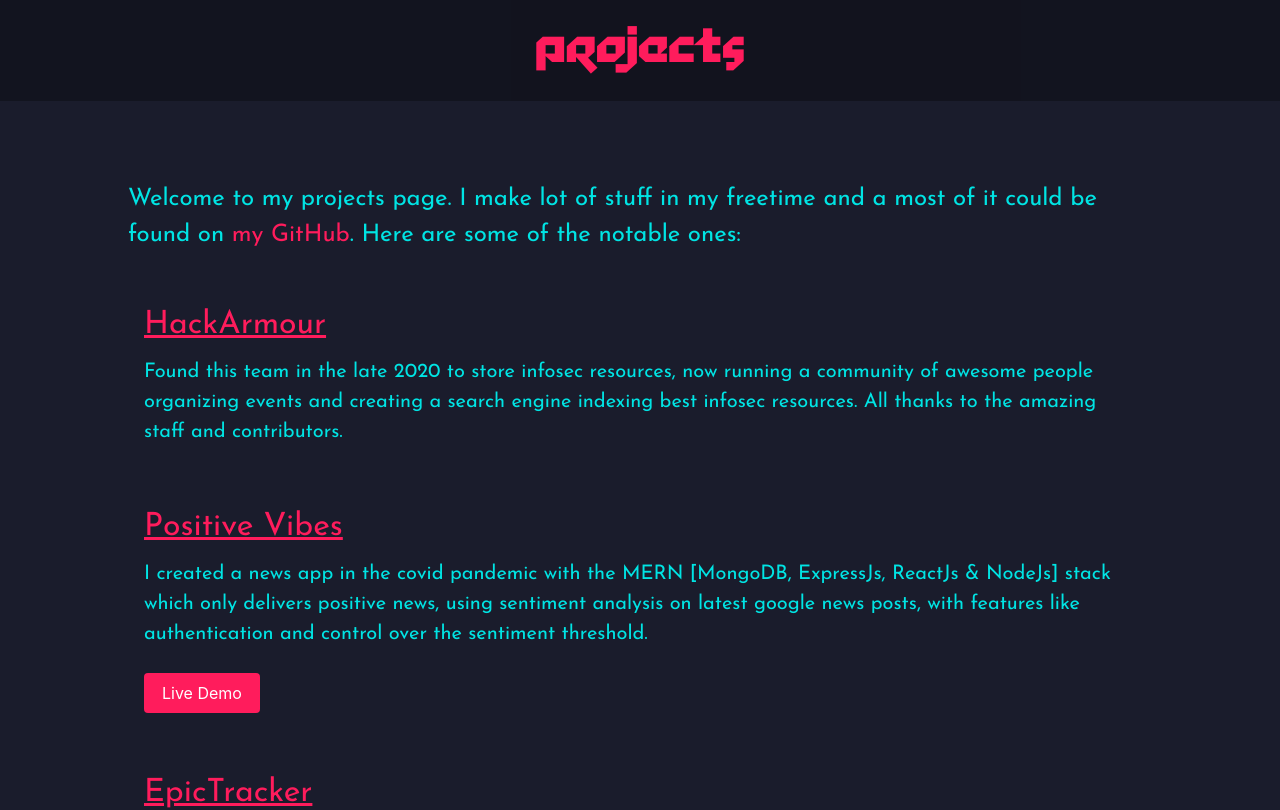
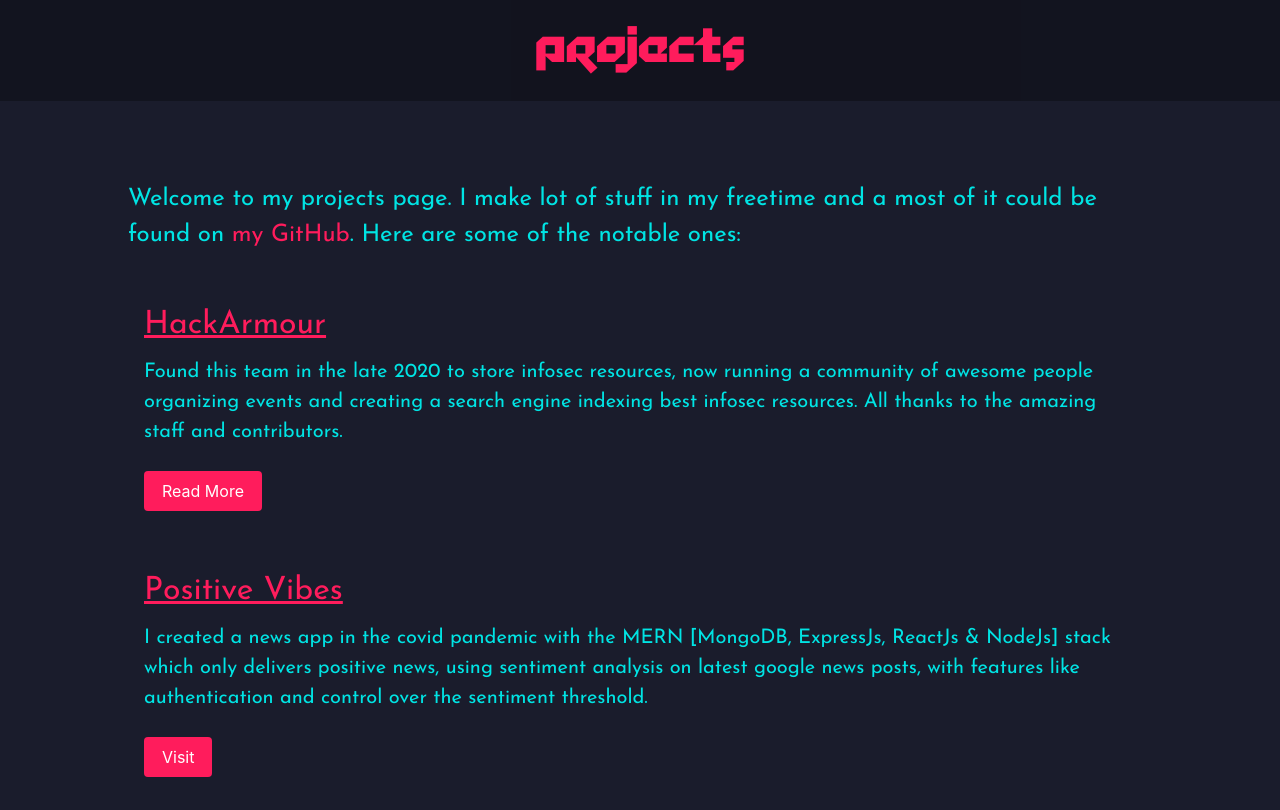
Before and after one commit to ujjwal-kr/mywebsite, a React (Create React App) app: page /projects in a window 1280 px wide. Shown: the top 810 px of the page. Built offline with nearby package versions, Linux system fonts and the light colour scheme.

Commit message:
updated ptoject data structure to contain different link texts

```diff
--- a/src/data.ts
+++ b/src/data.ts
@@ -2,37 +2,43 @@ export interface IProject {
     title: string
     body: string
     source?: string
-    live?: string
+    live: Live
+}
+
+interface Live {
+    text: string
+    url: string
 }
 
 export const projectData: IProject[] = [
     {
         title: 'HackArmour',
         source: 'https://github.com/hackarmour',
-        body: 'Found this team in the late 2020 to store infosec resources, now running a community of awesome people organizing events and creating a search engine indexing best infosec resources. All thanks to the amazing staff and contributors.'
+        body: 'Found this team in the late 2020 to store infosec resources, now running a community of awesome people organizing events and creating a search engine indexing best infosec resources. All thanks to the amazing staff and contributors.',
+        live: {text: 'Read More', url: 'https://hackarmour.tech'}
     },
     {
         title: 'Positive Vibes',
         source: 'https://github.com/ujjwal-kr/positive-vibes',
         body: 'I created a news app in the covid pandemic with the MERN [MongoDB, ExpressJs, ReactJs & NodeJs] stack which only delivers positive news, using sentiment analysis on latest google news posts, with features like authentication and control over the sentiment threshold.',
-        live: 'https://positivevibes.vercel.app'
+        live: {text: 'Visit', url: "https://positivevibes.vercel.app"}
     },
     {
         title: 'EpicTracker',
         source: 'https://github.com/ujjwal-kr/epictracker',
         body: 'A demo of how can I track you using fingerprinting and some automated lookups and stuff, using modern Javascript APIs to identify device metadata and creating a SHA1 hash and sending it to the server so that the device can be recognized later',
-        live: 'https://epictracker.vercel.app'
+        live: {text: 'Live Demo', url: 'https://epictracker.vercel.app'}
     },
     {
         title: 'Betcoin',
         source: 'https://github.com/ujjwal-kr/betcoin',
         body: 'A digital currency system created with python with features of a centralized bank, wallet system, and open transaction history of all users in the network. With games like betting (gambling)',
-        live: 'https://betcoin-py.herokuapp.com'
+        live: {url: 'https://betcoin-py.herokuapp.com', text: 'Live Demo'}
     },
     {
         title: 'Marvel Characters',
         source: 'https://github.com/pixel-builds/marvel',
         body: 'One of the first production web apps I created with angular and firebase, to store information about the marvel characters with features of role based authentication, and offline mode [Progressive Web App] support.',
-        live: 'https://marvel-init.web.app'
+        live: {url: 'https://marvel-init.web.app', text: 'Visit'}
     }
 ]
--- a/src/projects.tsx
+++ b/src/projects.tsx
@@ -36,7 +36,7 @@ class Projects extends React.Component<any, State> {
     render() {
         return (
             <div>
-                <motion.div initial = "hidden" animate="visible" variants={this.state.startAnimation}>
+                <motion.div initial="hidden" animate="visible" variants={this.state.startAnimation}>
                     <Header className="has-text-centered">
                         <h1 className="has-text-primary stiff is-size-1	">ProJEcts</h1>
                     </Header>
@@ -56,11 +56,10 @@ class Projects extends React.Component<any, State> {
                                             </a></ProjectHead> :
                                             <ProjectHead className="text is-size-3">{item.title}</ProjectHead>}
                                         <ProjectDec className="text is-size-5">{item.body}</ProjectDec>
-                                        {item.live ?
-                                            <div>
-                                                <br />
-                                                <a href={item.live} className="button is-primary">Live Demo</a>
-                                            </div> : null}
+                                        <div>
+                                            <br />
+                                            <a href={item.live?.url} className="button is-primary">{item.live?.text}</a>
+                                        </div>
                                         <br />
                                     </Project>
                                 })
```
